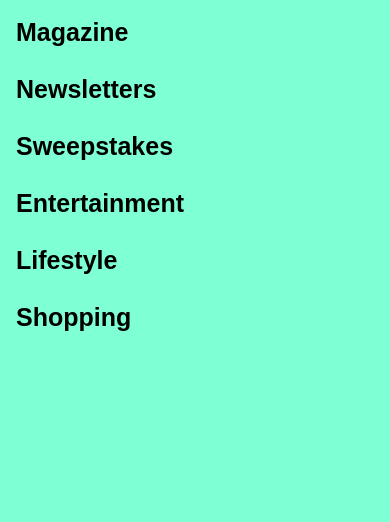
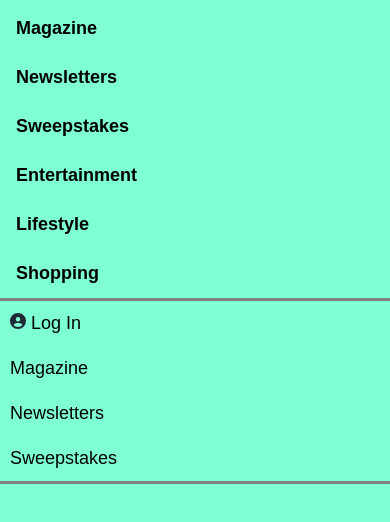
Before and after one commit to shawn-dsilva/responsive_navbar_project, a plain HTML site: page index.html in a window 390 px wide. Both pictures are taken after a click on the link 25 px from the left and 28 px from the top of the page. Shown: the part 60-582 px from the top of the page. Drawn offline with Linux system fonts and the light colour scheme.

Commit message:
other links added to mobile nav

```diff
--- a/index.html
+++ b/index.html
@@ -54,7 +54,13 @@
             <li><a href="#">Entertainment</a></li>
             <li><a href="#">Lifestyle</a></li>
             <li><a href="#">Shopping</a></li>
-            </ul>
+    </ul>
+     <ul class="sub-mobile-links">
+            <li><a  href="#"><img src="assets/images/circle_user.svg" width="16"/> <span>Log In</span></a></li>
+            <li><a href="#">Magazine</a></li>
+            <li><a href="#">Newsletters</a></li>
+            <li><a href="#">Sweepstakes</a></li>
+           </ul>
   </div>
   <!-- "Hamburger menu" / "Bar icon" to toggle the navigation links -->
   <a href="javascript:void(0);" class="icon" onclick="toggleMobileNav()">
--- a/style.css
+++ b/style.css
@@ -58,6 +58,7 @@ body {
   display: block;
   color: unset;
   text-decoration: unset;
+  font-size: 18px;
 }
 
 .inner-mobilenav {
@@ -74,6 +75,17 @@ body {
   height: fit-content;
   text-transform: uppercase;
   color: unset;
+}
+
+.sub-mobile-links {
+  border-top: 3px solid grey;
+  border-bottom: 3px solid grey;
+}
+
+.sub-mobile-links a {
+  font-size: 14px;
+  font-weight: normal;
+  padding: 12px 10px;
 }
 
 .navbar {
```
